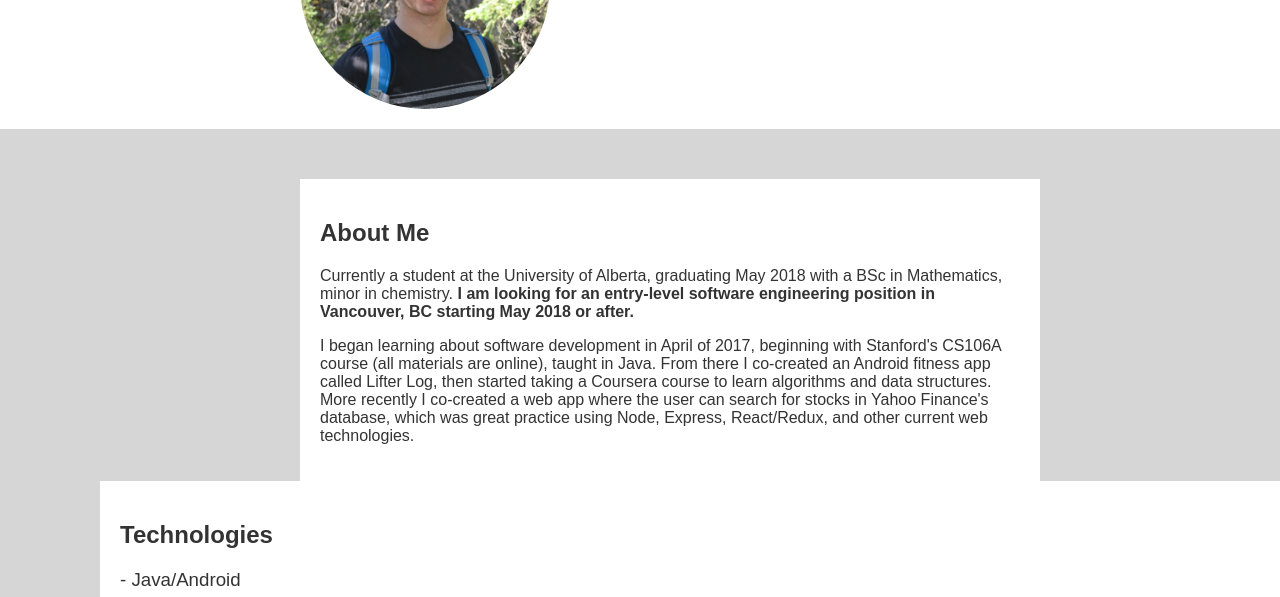
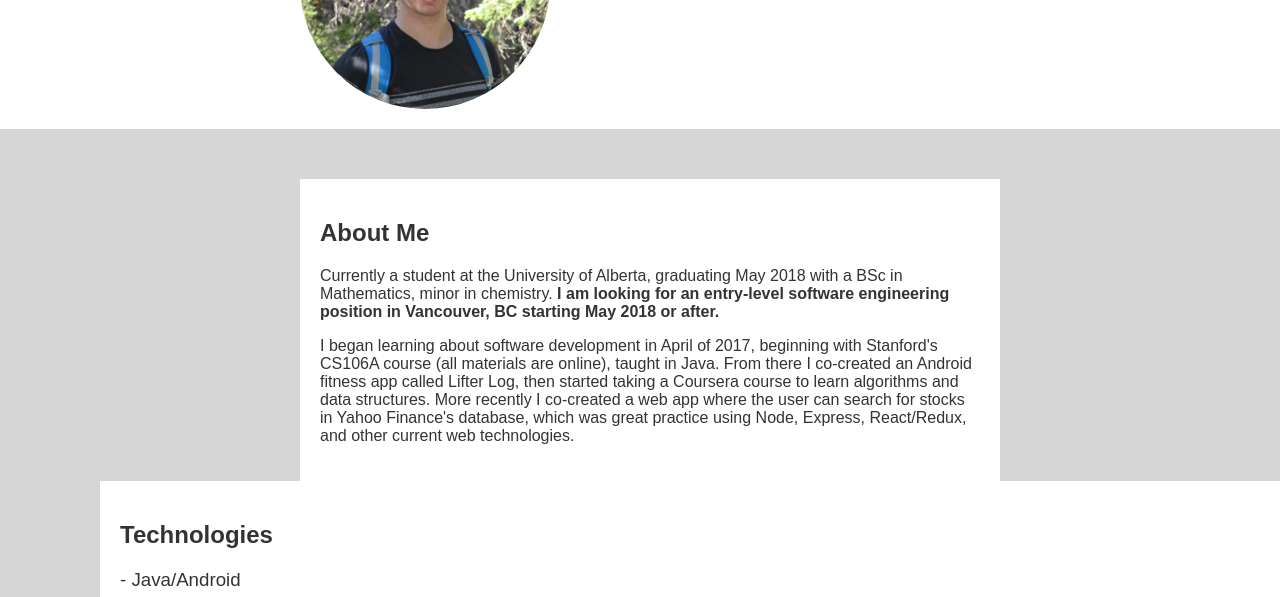
Before and after one commit to gregdardis/personal-website, a React app: page / in a window 1280 px wide. Shown: the part 203-800 px from the top of the page. Built offline with nearby package versions, Linux system fonts and the light colour scheme.

Commit message:
made LeftColumn component

```diff
--- a/src/components/about/about.css
+++ b/src/components/about/about.css
@@ -1,7 +1,4 @@
 .about {
-  margin-left: 300px;
-  width: 700px;
-  background-color: white;
   padding: 20px;
   color: #333333;
 }
--- a/src/components/home/Home.js
+++ b/src/components/home/Home.js
@@ -1,14 +1,14 @@
 import React from 'react';
 
 import './home.css';
-import About from '../about';
 import NameBanner from '../nameBanner';
 import Technologies from '../technologies';
+import LeftColumn from '../leftColumn';
 
 const Home = () => (
   <div className='home'>
     <NameBanner />
-    <About />
+    <LeftColumn />
     <Technologies />
   </div>
 );
--- /dev/null
+++ b/src/components/leftColumn/LeftColumn.js
@@ -0,0 +1,12 @@
+import React from 'react';
+
+import './leftColumn.css';
+import About from '../about';
+
+const LeftColumn = () => (
+  <div className='leftColumn'>
+    <About />
+  </div>
+);
+
+export default LeftColumn;
--- /dev/null
+++ b/src/components/leftColumn/index.js
@@ -0,0 +1,3 @@
+import LeftColumn from './LeftColumn';
+
+export default LeftColumn;
--- /dev/null
+++ b/src/components/leftColumn/leftColumn.css
@@ -0,0 +1,10 @@
+.leftColumn {
+  display: flex;
+  flex-direction: vertical;
+  margin-left: 300px;
+  width: 700px;
+}
+
+.leftColumn div {
+  background-color: white;
+}
```
